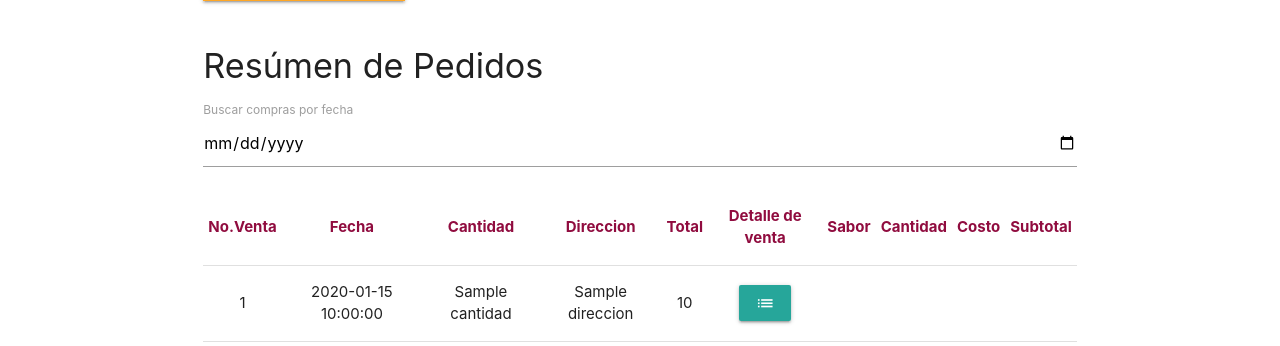
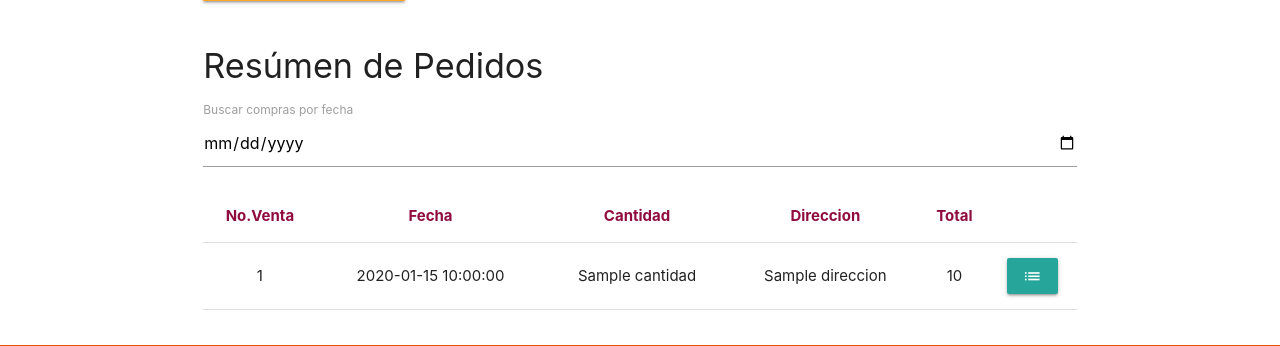
Before and after one commit to JulioBuscer/PizzaDev, a Flask app: template Project/templates/pedidos.html in a window 1280 px wide. Shown: the part 150-496 px from the top of the page. Run offline with Flask 2, Linux system fonts and the light colour scheme; the template is opened without the code that fills it: most values are stand-ins (such as "Sample title", 1, 10 or a date in 2020); parts of the project's set-up code (start-up, migrations or seed data) failed here and were passed over.

```diff
--- a/Project/templates/pedidos.html
+++ b/Project/templates/pedidos.html
@@ -31,11 +31,6 @@
                             <th>Cantidad</th>
                             <th>Direccion</th>
                             <th>Total</th>
-                            <th>Detalle de venta</th>
-                            <th>Sabor</th>
-                            <th>Cantidad</th>
-                            <th>Costo</th>
-                            <th>Subtotal</th>
                         </tr>
                     </thead>
                     <tbody>
```
